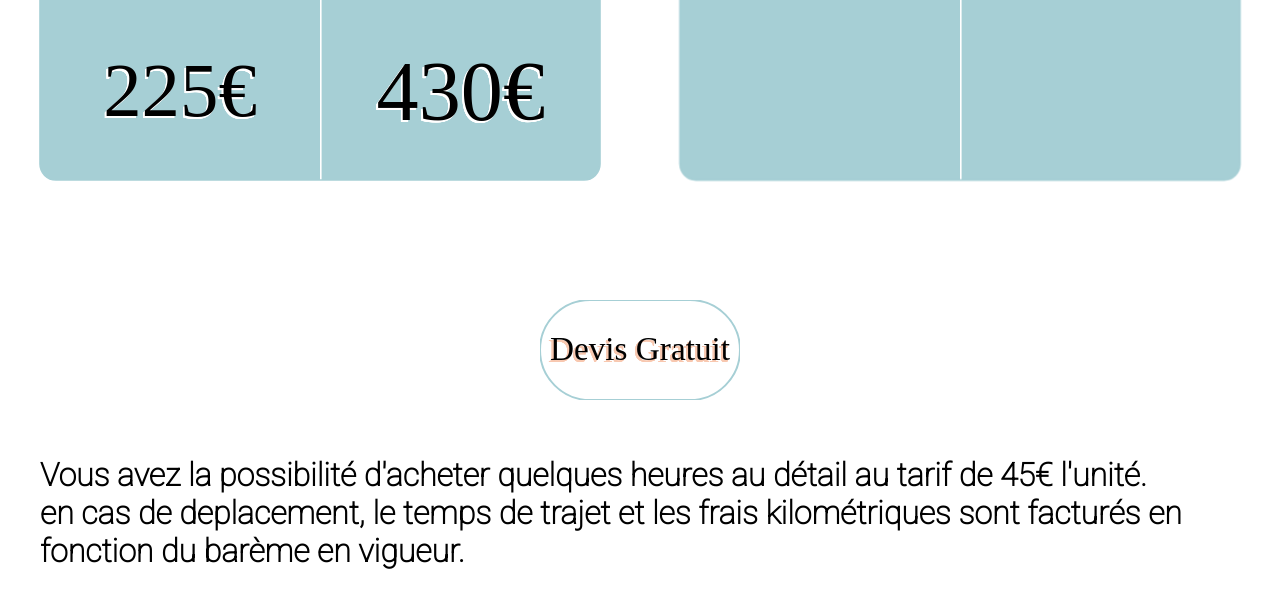
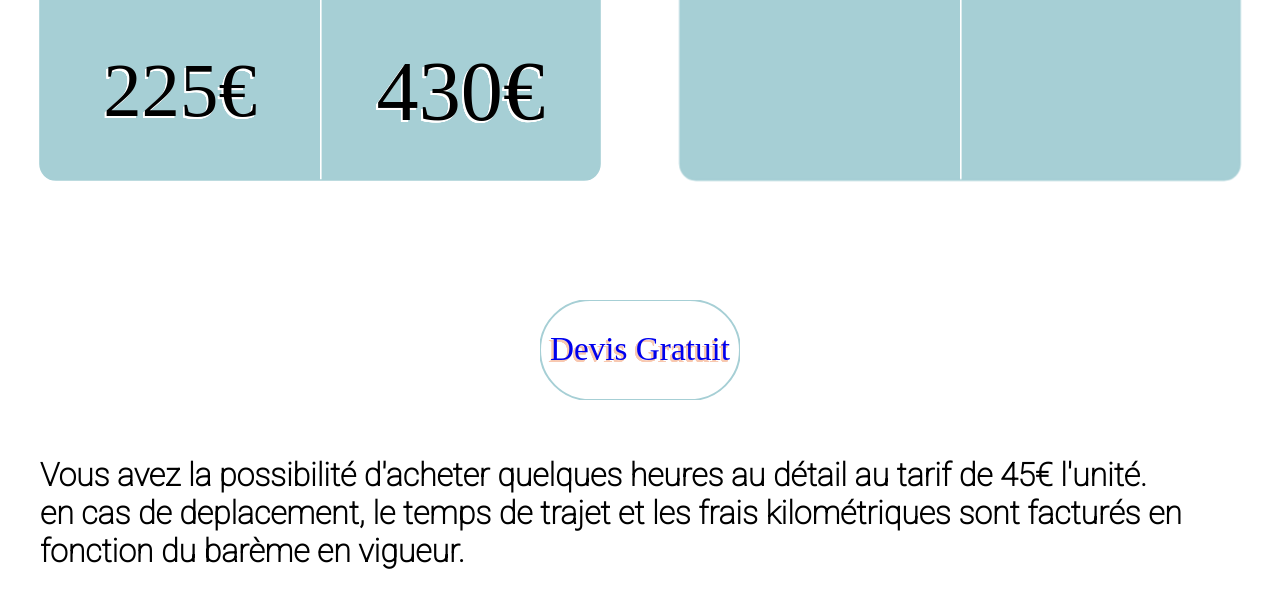
Before and after one commit to Truffenoire/webLive, a React (Create React App) app: page /tarifs in a window 1280 px wide. Shown: the part 1550-2158 px from the top of the page. Built offline with nearby package versions, Linux system fonts and the light colour scheme; a web font is replaced by a local one.

Commit message:
reprise safari fix

```diff
--- a/src/pages/Contact/Contact.jsx
+++ b/src/pages/Contact/Contact.jsx
@@ -1,4 +1,6 @@
 import React, { useRef, useState, useEffect } from 'react';
+import { HashLink as Link } from 'react-router-hash-link';
+
 import { useForm } from 'react-hook-form'
 import emailjs from '@emailjs/browser';
 import { gsap } from "gsap"
@@ -206,7 +208,13 @@ export default function Contact() {
                 <h1>Une <span>question</span>, un <span>projet</span> ou <span>besoin</span> d'une <span>secretaire indépendante</span> au plus vite ?</h1>
                 <div className='whatsContact'>
                     <div className="containTxt">
-                        <div className="call">Passez votre <span>commande</span></div>
+                        <div className="call">Passez votre
+                        <span
+                        onClick={() => document.querySelector('#ancreForm').scrollIntoView({ behavior: 'smooth' })}
+                        >
+                            commande
+                            </span>
+                        </div>
                         <div className='mail'>secretariatlive13@gmail.com</div>
                         <div className='numberTel'>07.60.17.85.07</div>
 
@@ -230,7 +238,7 @@ export default function Contact() {
             {/* chat WHATSAPP mais pas le bot */}
             {/* <a aria-label="Chat on WhatsApp" href="https://wa.me/+33760178507"> <img alt="Chat on WhatsApp" src={WhatsAppImg} /> </a> */}
             {/* WHATSAPP */}
-            <div className="containForm">
+            <div id='ancreForm' className="containForm">
                 <form className="formulaire" ref={form} onSubmit={handleSubmit(sendEmail)}>
                     {isSended && (<small className='smallSubmit'>Merci pour votre message, nous vous repondrons très vite.</small>)}
                     <label htmlFor="name">Nom <span className='etoile'>*</span></label>
--- a/src/pages/Contact/contact.scss
+++ b/src/pages/Contact/contact.scss
@@ -80,6 +80,7 @@
                 letter-spacing: 2px;
 
                 span {
+                    padding: 0.5rem;
                     font-size: clamp(1.8rem, 3vw, 2rem);
                     color: $color-4;
                     text-shadow:
@@ -353,6 +354,10 @@
                 width: 80%;
             }
         }
+        .whatsContact{
+            grid-row: 2/2;
+            padding-top: 7rem;
+        }
     }
 }
 @media (max-width: 320px) {
--- a/src/pages/Tarifs/components/Card/Card.jsx
+++ b/src/pages/Tarifs/components/Card/Card.jsx
@@ -2,6 +2,9 @@ import React, { useEffect, useRef, useState } from 'react'
 import { gsap } from "gsap"
 import { ScrollTrigger } from 'gsap/ScrollTrigger';
 import { ScrollToPlugin } from 'gsap/ScrollToPlugin';
+
+import { HashLink as Link } from 'react-router-hash-link';
+
 
 export default function Card() {
 
@@ -192,7 +195,7 @@ export default function Card() {
 
                     </div>
                     <div role='button' className='txtBtnSafari'>
-                        Devis Gratuit
+                        <Link to={'/contact#ancreForm'}>Devis Gratuit</Link>
                     </div>
                 </>
                 :
@@ -271,8 +274,8 @@ export default function Card() {
                         >
                             <rect ref={btnRef} x="0" y="0" width="100px" height="50px" rx="25" fill="#fff" />
                             <foreignObject x='0' y='0' width='100' height="50">
-                                <div className='txtBtn'>
-                                    Devis Gratuit
+                                <div role='button' className='txtBtn'>
+                                <Link to={'/contact#ancreForm'}>Devis Gratuit</Link>
                                 </div>
                             </foreignObject>
                         </svg>
--- a/src/pages/Tarifs/components/Card/card.scss
+++ b/src/pages/Tarifs/components/Card/card.scss
@@ -3,7 +3,6 @@
         cursor: pointer;
         text-transform: uppercase;
         font-family: impact;
-        color: $color-3;
         border: 1px solid $color-3;
         border-radius: 40%;
         width: 250px;
@@ -17,9 +16,13 @@
         1px -1px 0px $color-4,
         -1px 1px 0px $color-4,
         1px 1px 0px $color-4;
-        &:hover{
-            animation: btnAnimation 0.5s ease-in-out both;
+        a{
+            color: $color-3;
+            text-decoration: none;
+            &:hover{
+                animation: btnAnimation 0.5s ease-in-out both;
 
+            }
         }
     }
     .boxSvgSafari{
@@ -238,6 +241,9 @@
                         -1px 1px 0 $color-3,
                         -1px 1px 0 $color-3;
                 }
+                a{
+                    text-decoration: none;
+                }
             }
         }
     }
```
